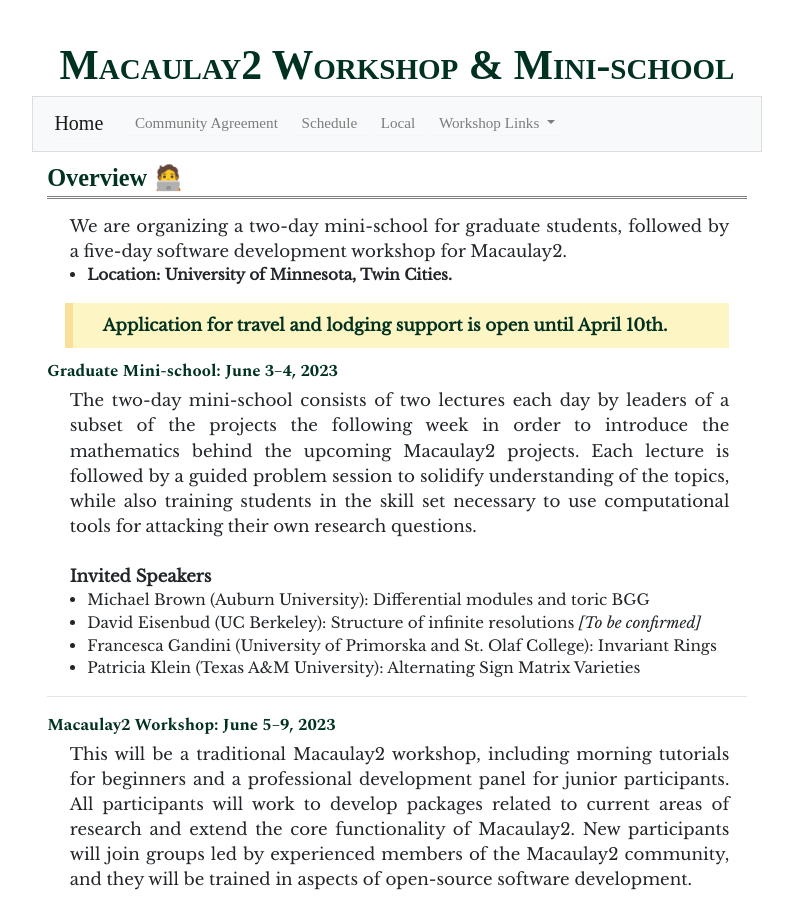
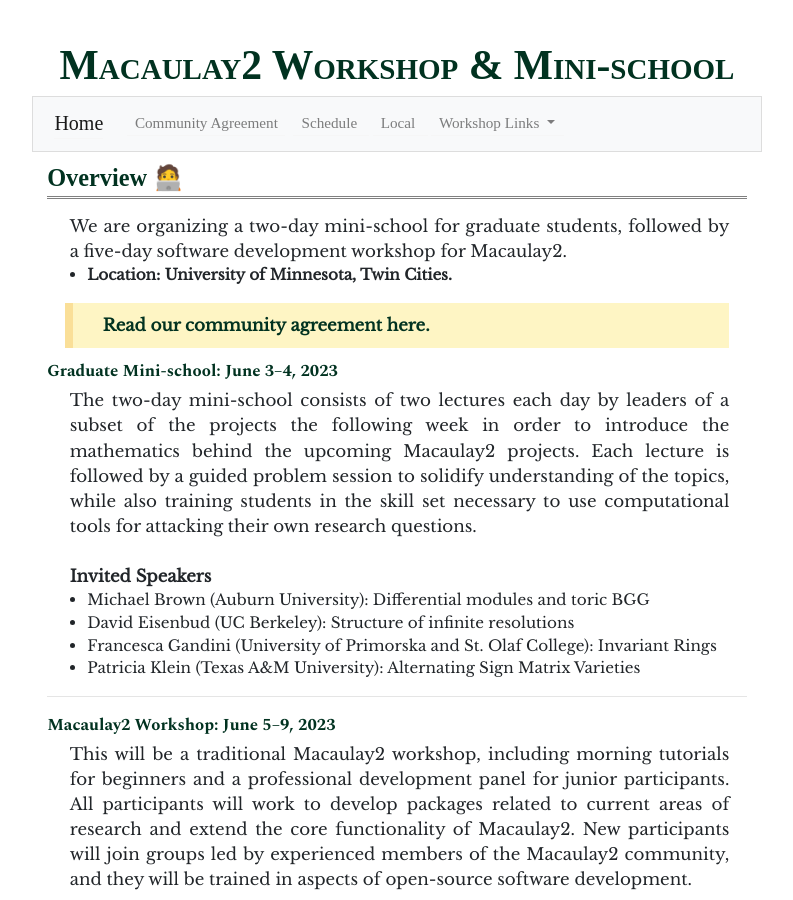
Before and after one commit to Macaulay2/Workshop-2023-Minneapolis, a Jekyll site: the page built from index.md, in a window 1280 px wide and 900 px high. Shown: the whole window, without its empty margins (243-1036 px from the left). Built offline with Jekyll 4.4.1, drawn with Linux system fonts in a browser that asks for light colours; some web fonts are replaced.

Commit message:
Mon May 15 10:00:16 AM CDT 2023

```diff
--- a/index.md
+++ b/index.md
@@ -9,7 +9,7 @@ order: 1
 We are organizing a two-day mini-school for graduate students, followed by a five-day software development workshop for Macaulay2.
 - **Location: University of Minnesota, Twin Cities.**
 
-[Application for travel and lodging support is open until April 10th.](registration)
+[Read our community agreement here.](community-agreement)
 {: style="background-color: #fef5c4; border-left: 8px solid #FADF98; padding: 10px 30px;"}
 
 ### Graduate Mini-school: June 3--4, 2023
@@ -19,7 +19,7 @@ The two-day mini-school consists of two lectures each day by leaders of a subset
 
 **Invited Speakers**
 - Michael Brown (Auburn University): Differential modules and toric BGG
-- David Eisenbud (UC Berkeley): Structure of infinite resolutions *[To be confirmed]*
+- David Eisenbud (UC Berkeley): Structure of infinite resolutions
 - Francesca Gandini (University of Primorska and St. Olaf College): Invariant Rings
 - Patricia Klein (Texas A&M University): Alternating Sign Matrix Varieties
 
```
